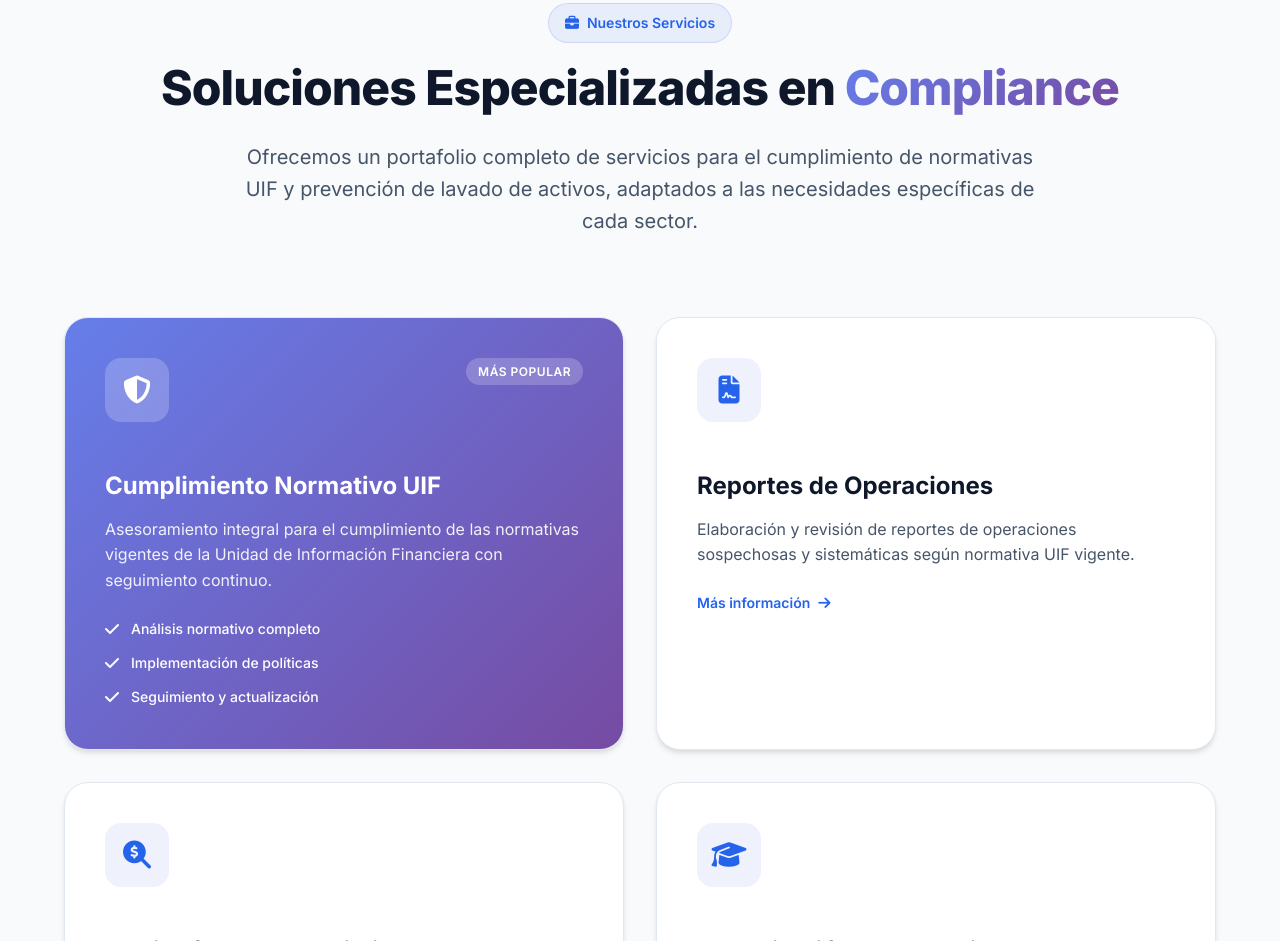
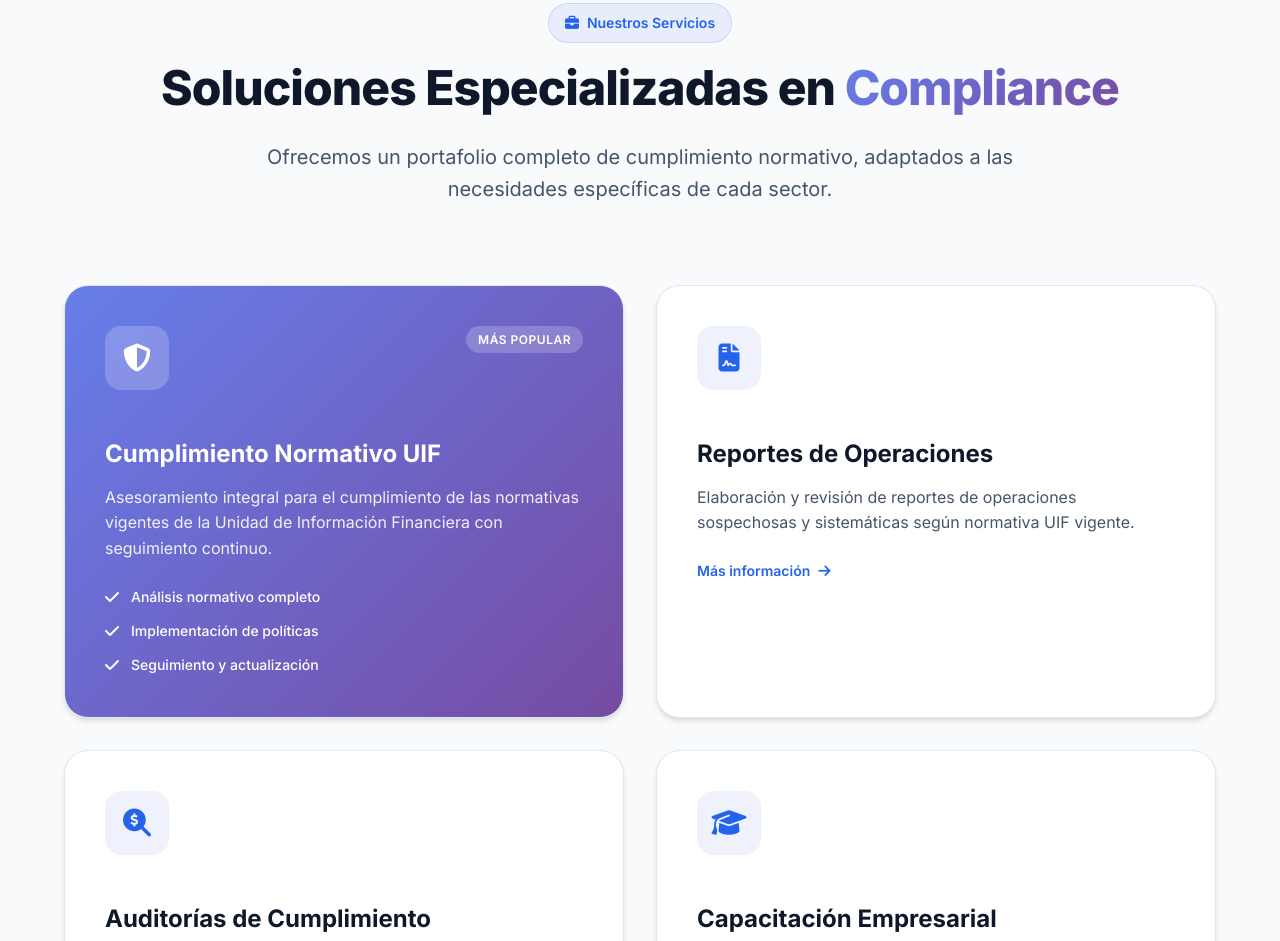
Before and after one commit to joaofranci/NexoCompliance-3, a website: page index.html in a window 1280 px wide. Shown: the part 1062-2003 px from the top of the page. Drawn offline with Linux system fonts and the light colour scheme.

Commit message:
Update index.html

```diff
--- a/index.html
+++ b/index.html
@@ -184,8 +184,7 @@
                 </div>
                 <h2 class="section-title">Soluciones Especializadas en <span class="text-gradient">Compliance</span></h2>
                 <p class="section-description">
-                    Ofrecemos un portafolio completo de servicios para el cumplimiento de normativas UIF y
-                    prevención de lavado de activos, adaptados a las necesidades específicas de cada sector.
+                    Ofrecemos un portafolio completo de cumplimiento normativo, adaptados a las necesidades específicas de cada sector.
                 </p>
             </div>
 
```
